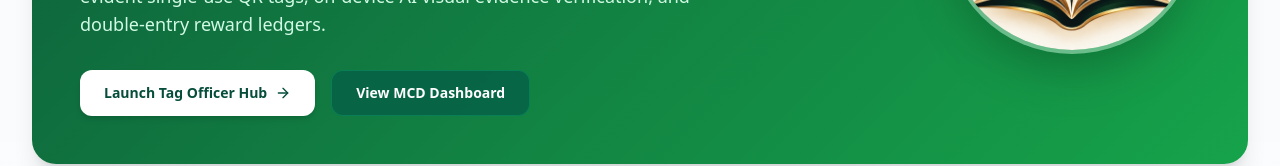
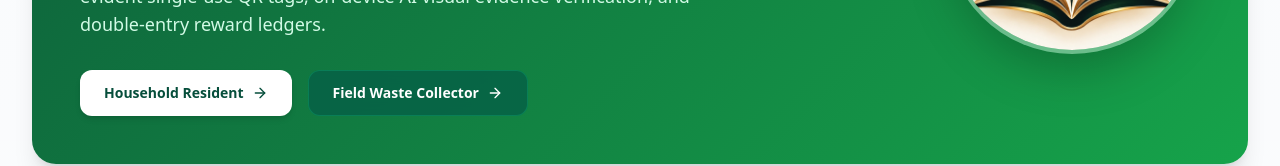
Before and after one commit to ImperialCoder01/NirmalTag, a Next.js app in the folder web/: page / in a window 1280 px wide. Shown: the part 417-583 px from the top of the page. Built offline with nearby package versions, Linux system fonts and the light colour scheme; no server answers.

Commit message:
feat: replace hero action buttons with Household Resident and Field Waste Collector links

```diff
--- a/web/app/page.tsx
+++ b/web/app/page.tsx
@@ -39,17 +39,18 @@ export default function HomePage() {
               NirmalTag empowers households and municipal authorities with tamper-evident single-use QR tags, on-device AI visual evidence verification, and double-entry reward ledgers.
             </p>            <div className="flex flex-wrap gap-4 pt-2">
               <Link
-                href="/tag-officer"
+                href="/household"
                 className="px-6 py-3 rounded-xl bg-white text-emerald-900 font-bold text-sm shadow-md hover:bg-emerald-50 transition-colors flex items-center gap-2"
               >
-                <span>Launch Tag Officer Hub</span>
+                <span>Household Resident</span>
                 <ArrowRight className="w-4 h-4" />
               </Link>
               <Link
-                href="/mcd"
-                className="px-6 py-3 rounded-xl bg-emerald-800/80 hover:bg-emerald-800 text-white font-semibold text-sm border border-emerald-500/30 backdrop-blur-md transition-colors"
+                href="/collector"
+                className="px-6 py-3 rounded-xl bg-emerald-800/80 hover:bg-emerald-800 text-white font-semibold text-sm border border-emerald-500/30 backdrop-blur-md transition-colors flex items-center gap-2"
               >
-                View MCD Dashboard
+                <span>Field Waste Collector</span>
+                <ArrowRight className="w-4 h-4" />
               </Link>
             </div>
           </div>
```
